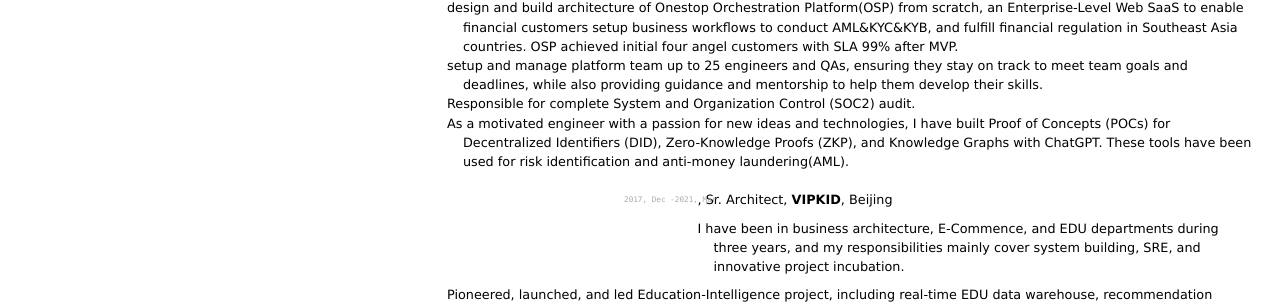
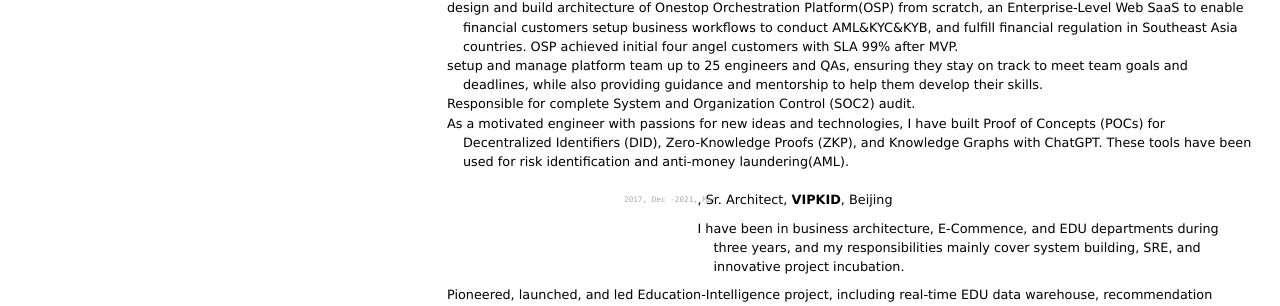
Before and after one commit to xushijie/wodaxia, a Jekyll site: the page built from index.md, in a window 1280 px wide and 900 px high. Shown: the part 241-547 px from the top of the window. Built offline with Jekyll 4.4.1, drawn with Linux system fonts in a browser that asks for light colours.

Commit message:
refine advanceai

```diff
--- a/index.md
+++ b/index.md
@@ -44,7 +44,7 @@ twitter: <a href="https://twitter.com/wodaxia"> @wodaxia</a> | stackoverflow：
     - design and build architecture of Onestop Orchestration Platform(OSP) from scratch, an Enterprise-Level Web SaaS to enable financial customers setup business workflows to conduct AML&KYC&KYB, and fulfill financial regulation in Southeast Asia countries. OSP achieved initial four angel customers with SLA 99% after MVP.
     - setup and manage platform team up to 25 engineers and QAs, ensuring they stay on track to meet team goals and deadlines, while also providing guidance and mentorship to help them develop their skills.
     - Responsible for complete System and Organization Control (SOC2) audit.
-    - As a motivated engineer with a passion for new ideas and technologies, I have built Proof of Concepts (POCs) for Decentralized Identifiers (DID), Zero-Knowledge Proofs (ZKP), and Knowledge Graphs with ChatGPT. These tools have been used for risk identification and anti-money laundering(AML).
+    - As a motivated engineer with passions for new ideas and technologies, I have built Proof of Concepts (POCs) for Decentralized Identifiers (DID), Zero-Knowledge Proofs (ZKP), and Knowledge Graphs with ChatGPT. These tools have been used for risk identification and anti-money laundering(AML).
 
 - `2017, Dec -2021, Mar`,  Sr. Architect, __VIPKID__, Beijing
 
```
